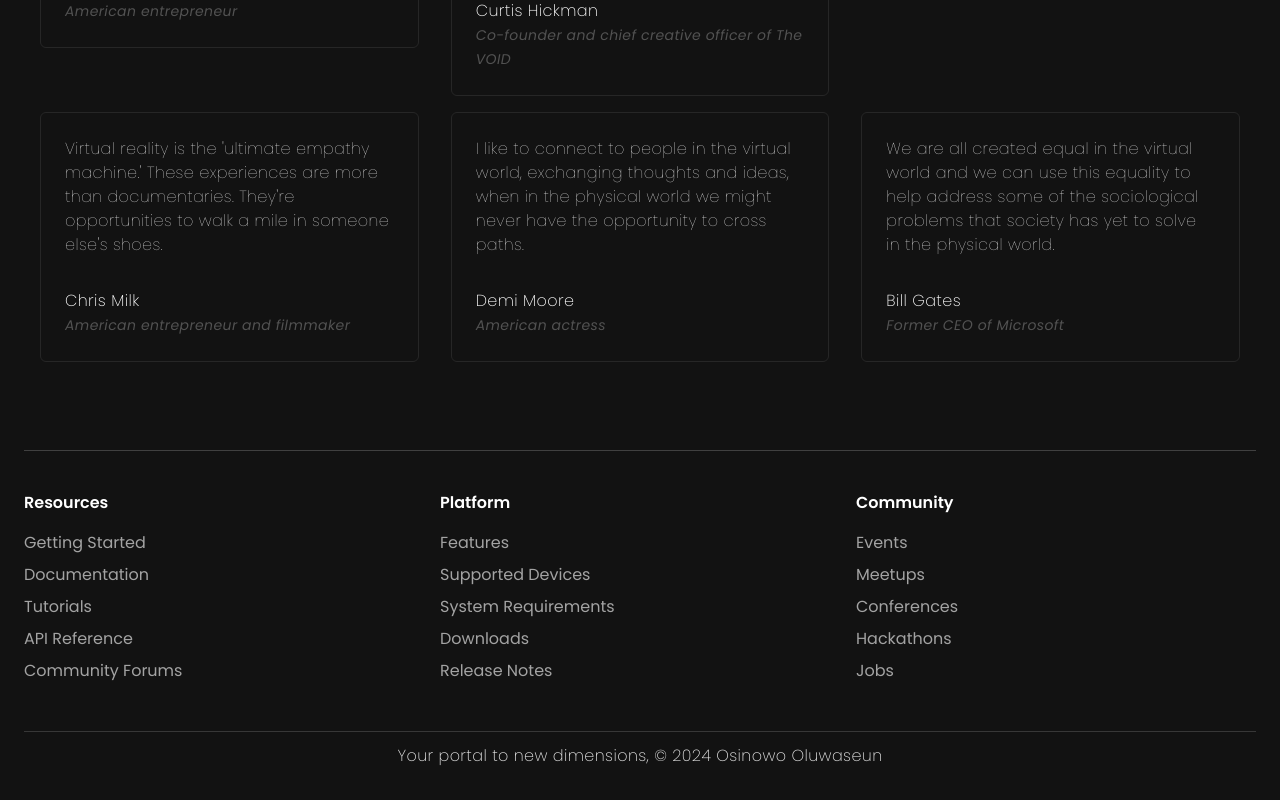
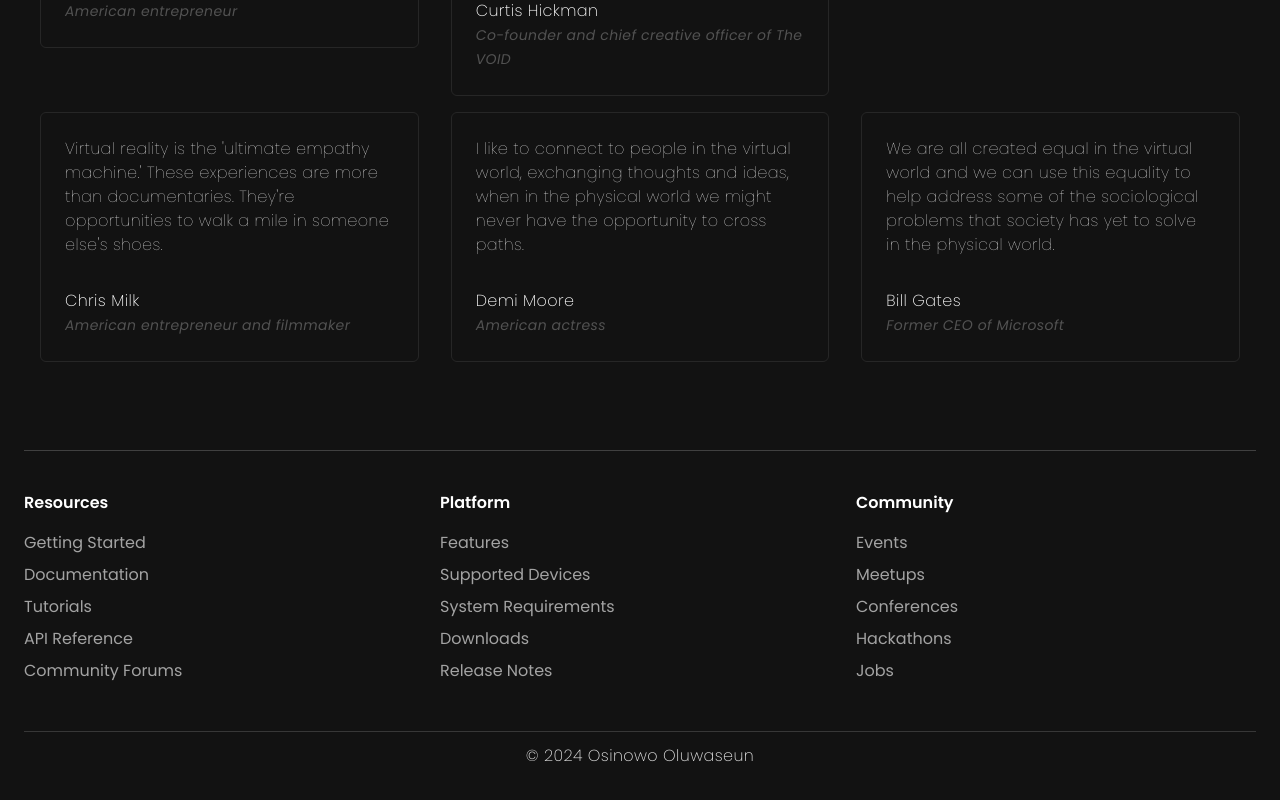
Before and after one commit to seunosinowo/ThoZone-VR, a React (Vite) app: page / in a window 1280 px wide. Shown: the part 3667-4467 px from the top of the page. Built offline with nearby package versions, Linux system fonts and the light colour scheme.

Commit message:
Footer Nav

```diff
--- a/src/components/FooterTop.jsx
+++ b/src/components/FooterTop.jsx
@@ -54,7 +54,8 @@ const FooterTop = () => {
         </div>
 
         <div className="flex flex-wrap mt-12 w-full items-center justify-center border-neutral-700/80 border-t">
-            <h5 className="text-[16px] tracking-wide mt-3 font-extralight text-neutral-200">Your portal to new dimensions, © 2024 Osinowo Oluwaseun</h5>
+            <h5 className="text-[16px] tracking-wide mt-3 font-extralight text-neutral-200">
+                © 2024 Osinowo Oluwaseun</h5>
         </div>
 
 
```
